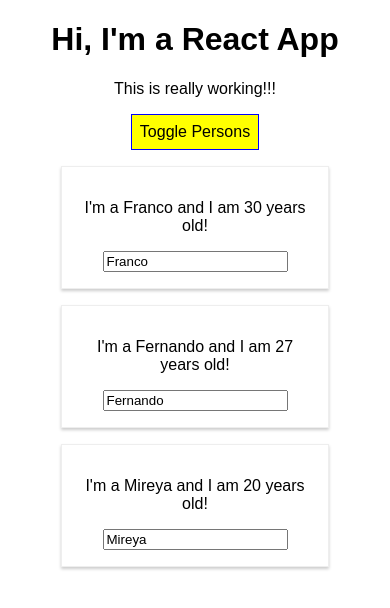
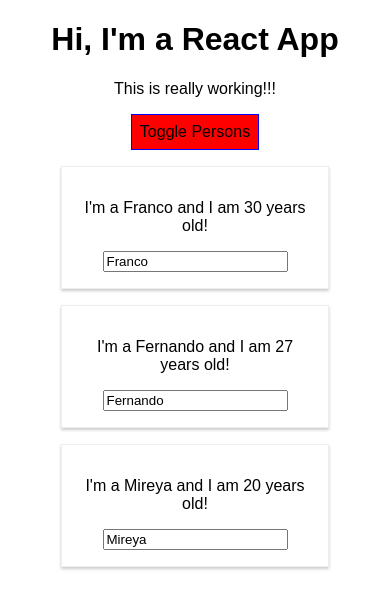
Before and after one commit to franco148/reactjs-examples, a React (Create React App) app in the folder first-react-app/: page / in a window 390 px wide. Both pictures are taken after a click on the button "Toggle Persons". Shown: the top 608 px of the page. Built offline with nearby package versions, Linux system fonts and the light colour scheme.

Commit message:
reactjs-max-styling: Section 5 - Adding and Using Radium & Using Radium for Media Queries

```diff
--- a/first-react-app/package.json
+++ b/first-react-app/package.json
@@ -3,6 +3,7 @@
   "version": "0.1.0",
   "private": true,
   "dependencies": {
+    "radium": "^0.26.0",
     "react": "^16.13.1",
     "react-dom": "^16.13.1",
     "react-scripts": "1.1.5"
--- a/first-react-app/src/App.js
+++ b/first-react-app/src/App.js
@@ -1,5 +1,7 @@
 import React, { Component } from 'react';
 import logo from './logo.svg';
+
+import Radium, { StyleRoot } from 'radium';
 
 import './App.css';
 import Person from './Person/Person';
@@ -70,7 +72,12 @@ class App extends Component {
       font: 'inherit',
       border: '1px solid blue',
       padding: '8px',
-      cursor: 'pointer'
+      cursor: 'pointer',
+      // The following work with Radium
+      ':hover': {
+        backgroundColor: 'lightgreen',
+        color: 'black'
+      }
     };
 
     let persons = null;
@@ -98,7 +105,11 @@ class App extends Component {
             age={this.state.persons[2].age} /> */}
         </div>
       );
-      style.backgroundColor = 'yellow';
+      style.backgroundColor = 'red';
+      style[':hover'] = {
+        backgroundColor: 'salmon',
+        color: 'blue'
+      };
     }
 
     // let classes = ['red', 'bold'].join(' ');
@@ -112,7 +123,11 @@ class App extends Component {
     }
 
     return (
+      // ? We need to wrap our component with StyleRoot for avoiding an eror when
+      // ? using MediaQueries with Radium
+
       // ! Important: We can only have one root element in JSX code.
+      <StyleRoot>
         <div className="App">
           <h1>Hi, I'm a React App</h1>
           <p className={classes.join(' ')}>This is really working!!!</p>
@@ -129,6 +144,7 @@ class App extends Component {
 
           {persons}
         </div>
+      </StyleRoot>
     );
   }
 
@@ -140,4 +156,7 @@ class App extends Component {
   // }
 }
 
-export default App;
+// ? RADIUM(App): This is called a higher order component, at the end it is jus
+// ? a component wrapping your component adding, kind of injection some extra
+// ? functionality.
+export default Radium(App);
--- a/first-react-app/src/Person/Person.css
+++ b/first-react-app/src/Person/Person.css
@@ -6,3 +6,9 @@
   padding: 16px;
   text-align: center;
 }
+
+/* @media(min-width: 500px) {
+  .Person {
+    width: 450px;
+  }
+} */
--- a/first-react-app/src/Person/Person.js
+++ b/first-react-app/src/Person/Person.js
@@ -1,12 +1,21 @@
 import React from 'react';
+
+import Radium from 'radium';
 
 import './Person.css';
 
 // ES6 Approach - Functional Component
 const person = ({ name, age, children, click, changed }) => {
+
+  const style = {
+    '@media (min-width: 500px)': {
+      width: '450px'
+    }
+  };
+
   // ! When using class-based components, props should be used as: this.props
   return (
-    <div className="Person">
+    <div className="Person" style={style}>
       <p onClick={click}>I'm a {name} and I am {age} years old!</p>
 
       {/* For accessing to the childre props, it has an special property called: children */}
@@ -16,4 +25,4 @@ const person = ({ name, age, children, click, changed }) => {
   );
 };
 
-export default person;
+export default Radium(person);
```
Also changed, not shown: 1 other file (tests, documents, lock files or other folders). Lines whose indentation alone changed are shown as unchanged.
